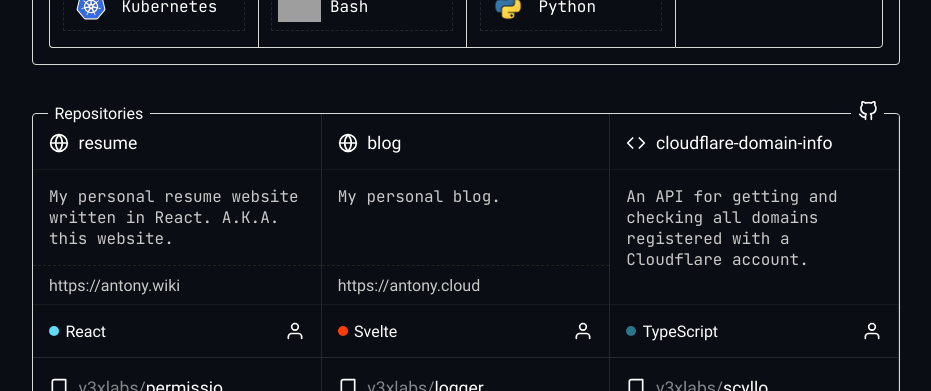
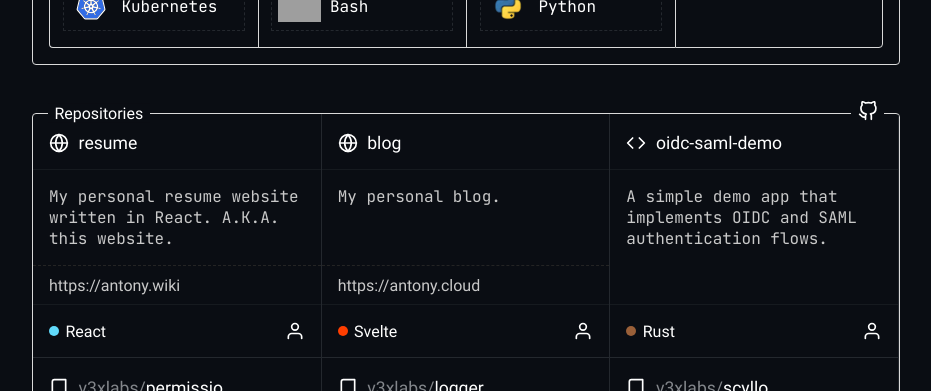
Before and after one commit to Antony1060/resume, a React (Vite) app: page / in a window 1280 px wide. Shown: the part 1520-1911 px from the top of the page, without its empty margins (174-1105 px from the left). Built offline with nearby package versions, Linux system fonts and the light colour scheme; no server answers; grey boxes are pictures that could not be loaded.

Commit message:
Add oidc-saml-demo to projects list

```diff
--- a/src/components/parts/repositories/Repos.ts
+++ b/src/components/parts/repositories/Repos.ts
@@ -1,4 +1,4 @@
-export type AcceptedLanguages = "TypeScript" | "React" | "Svelte";
+export type AcceptedLanguages = "TypeScript" | "React" | "Svelte" | "Rust";
 
 export const languageColor = (language: AcceptedLanguages) => {
     switch (language) {
@@ -8,6 +8,8 @@ export const languageColor = (language: AcceptedLanguages) => {
             return "#61dafb";
         case "Svelte":
             return "#ff3e00";
+        case "Rust":
+            return "#9a6039";
     }
 };
 
@@ -40,10 +42,9 @@ export const Repos: [Repo, Repo, Repo, Repo, Repo, Repo] = [
         part: "creator",
     },
     {
-        name: "cloudflare-domain-info",
-        description:
-            "An API for getting and checking all domains registered with a Cloudflare account.",
-        language: "TypeScript",
+        name: "oidc-saml-demo",
+        description: "A simple demo app that implements OIDC and SAML authentication flows.",
+        language: "Rust",
         type: null,
         part: "creator",
     },
```
Also changed, not shown: 1 other file (tests, documents, lock files or other folders).
